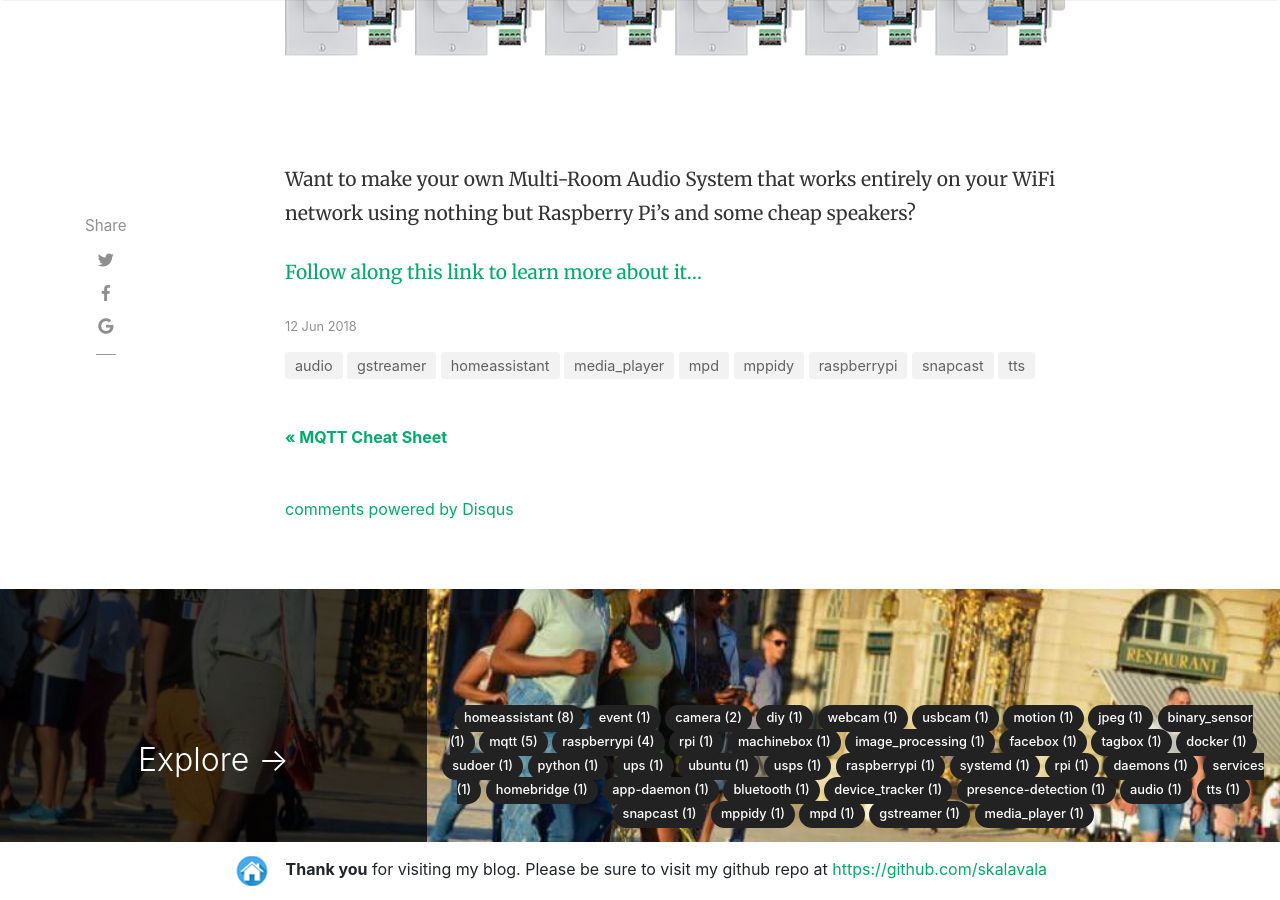
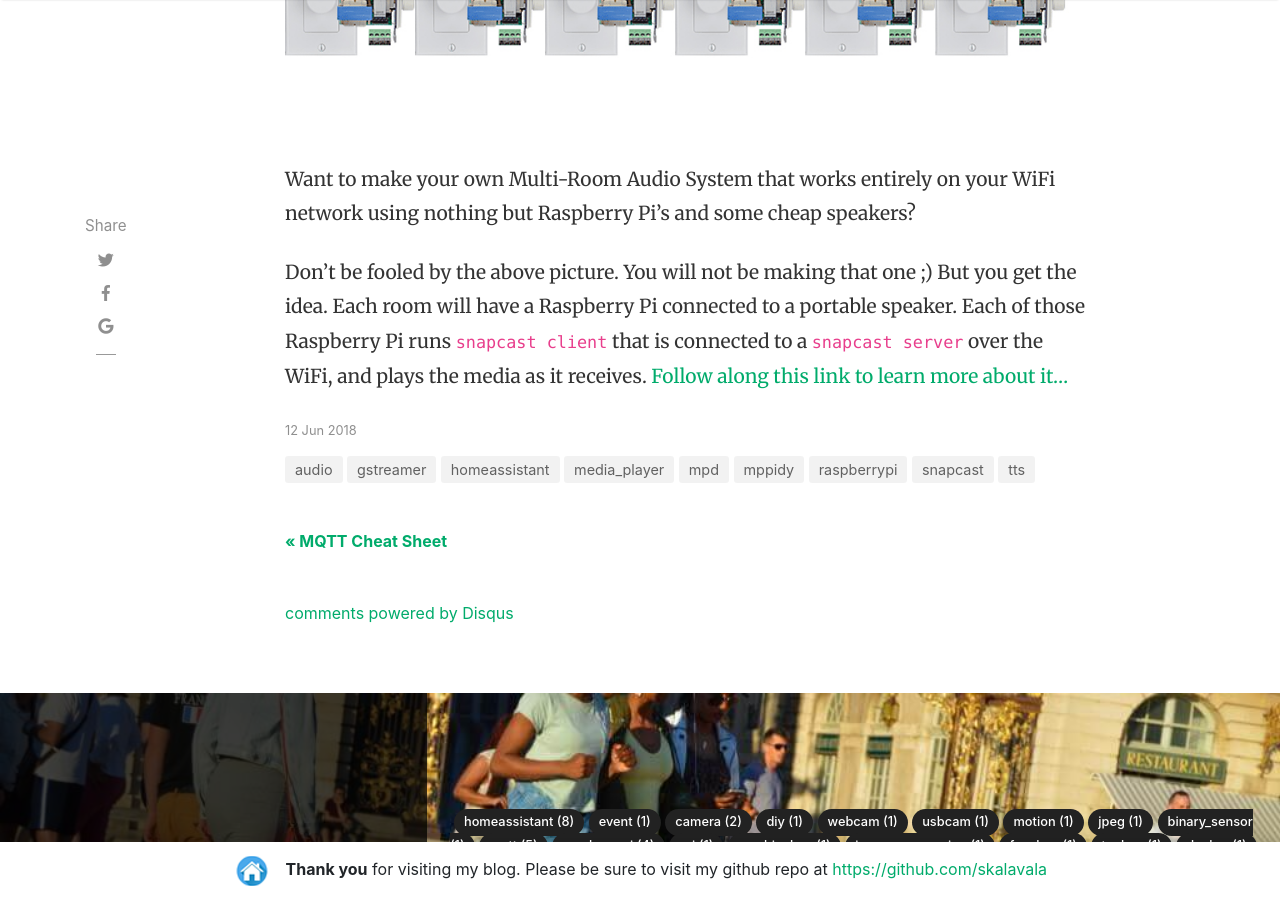
Before and after one commit to skalavala/skalavala.github.io, a Jekyll site: the page built from _posts/2018-06-12-multi-room-audio.md, in a window 1280 px wide and 900 px high, scrolled down 783 px. Built offline with Jekyll 4.4.1, drawn with Linux system fonts in a browser that asks for light colours; nearby versions of some CDN libraries; comment, search, counter and statistics services are not loaded.

Commit message:
Update 2018-06-12-multi-room-audio.md

```diff
--- a/_posts/2018-06-12-multi-room-audio.md
+++ b/_posts/2018-06-12-multi-room-audio.md
@@ -8,4 +8,4 @@
 
 Want to make your own Multi-Room Audio System that works entirely on your WiFi network using nothing but Raspberry Pi's and some cheap speakers?
 
-[Follow along this link to learn more about it... ](https://github.com/skalavala/Multi-Room-Audio-Centralized-Audio-for-Home)
+Don't be fooled by the above picture. You will not be making that one ;)  But you get the idea. Each room will have a Raspberry Pi connected to a portable speaker. Each of those Raspberry Pi runs `snapcast client` that is connected to a `snapcast server` over the WiFi, and plays the media as it receives. [Follow along this link to learn more about it... ](https://github.com/skalavala/Multi-Room-Audio-Centralized-Audio-for-Home)
```
